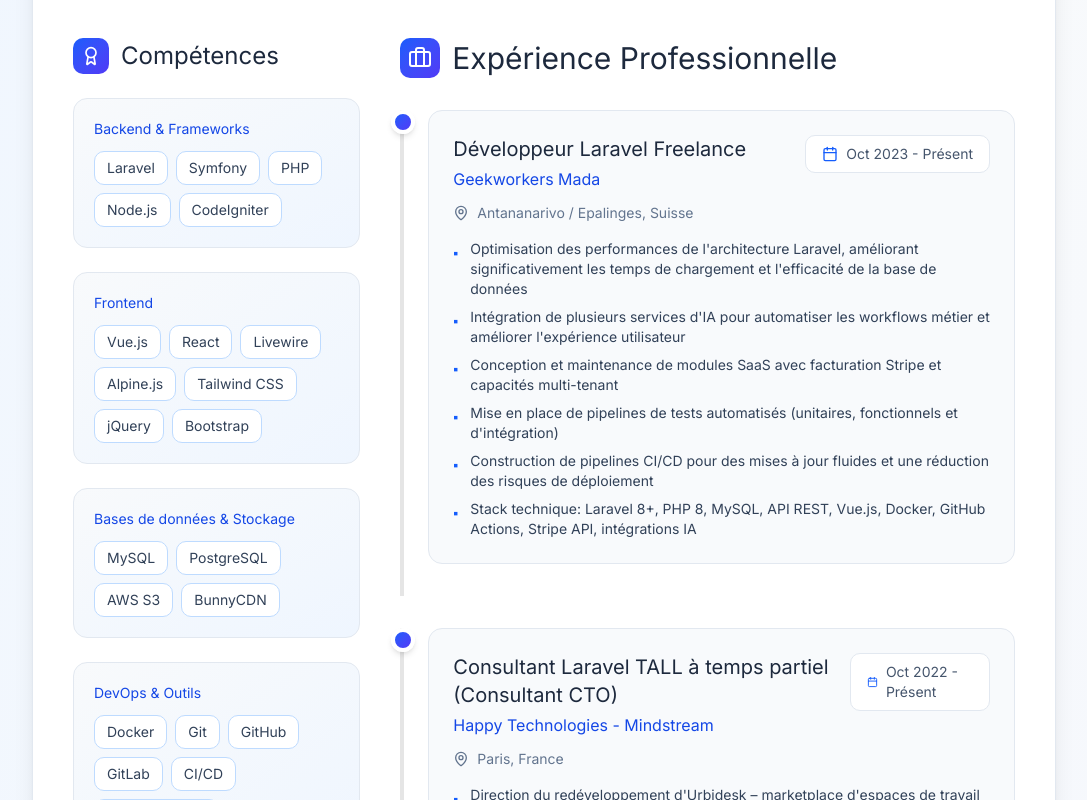
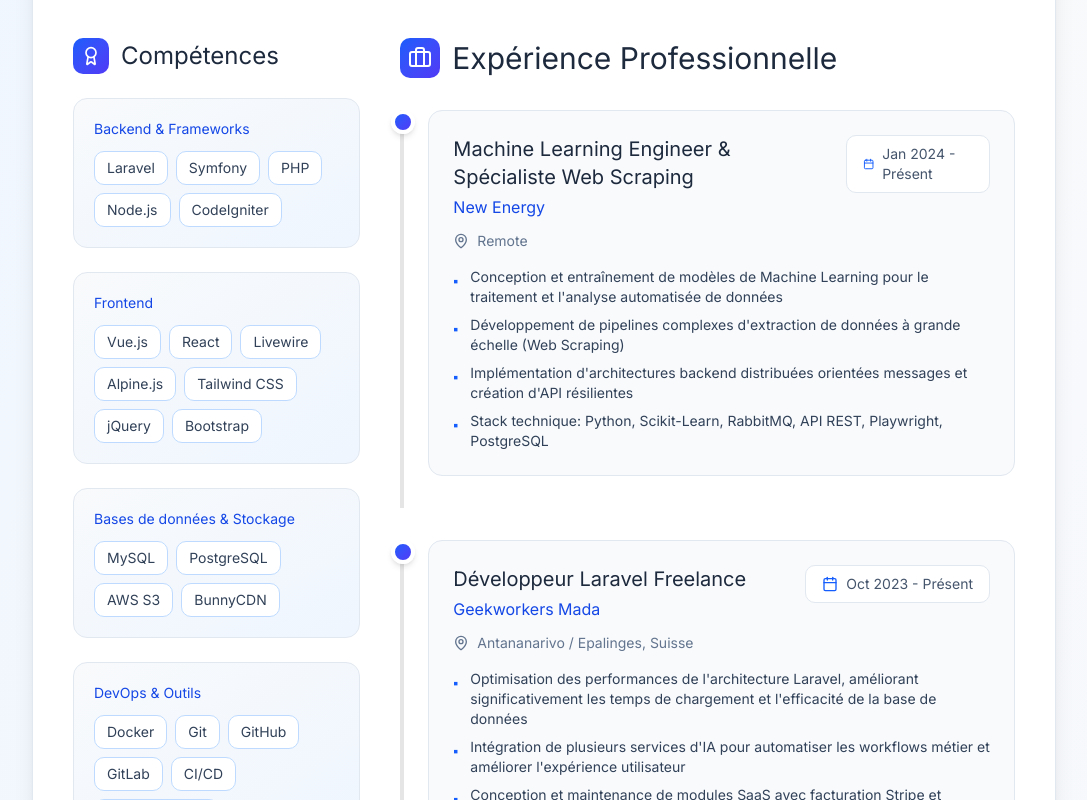
Before and after one commit to ainaeliasy/CV, a React (Vite) app: page / in a window 1280 px wide. Shown: the part 600-1400 px from the top of the page, without its empty margins (96-1183 px from the left). Built offline with nearby package versions, Linux system fonts and the light colour scheme.

Commit message:
Anonymize New Energy experience to comply with NDA

```diff
--- a/src/components/Experience.tsx
+++ b/src/components/Experience.tsx
@@ -11,6 +11,19 @@ interface ExperienceItem {
 }
 
 const experiences: ExperienceItem[] = [
+  {
+    id: '0',
+    title: 'Machine Learning Engineer & Spécialiste Web Scraping',
+    company: 'New Energy',
+    period: 'Jan 2024 - Présent',
+    location: 'Remote',
+    description: [
+      'Conception et entraînement de modèles de Machine Learning pour le traitement et l\'analyse automatisée de données',
+      'Développement de pipelines complexes d\'extraction de données à grande échelle (Web Scraping)',
+      'Implémentation d\'architectures backend distribuées orientées messages et création d\'API résilientes',
+      'Stack technique: Python, Scikit-Learn, RabbitMQ, API REST, Playwright, PostgreSQL',
+    ],
+  },
   {
     id: '1',
     title: 'Développeur Laravel Freelance',
@@ -30,7 +43,7 @@ const experiences: ExperienceItem[] = [
     id: '2',
     title: 'Consultant Laravel TALL à temps partiel (Consultant CTO)',
     company: 'Happy Technologies - Mindstream',
-    period: 'Oct 2022 - Présent',
+    period: 'Oct 2022 - Jan 2024',
     location: 'Paris, France',
     description: [
       'Direction du redéveloppement d\'Urbidesk – marketplace d\'espaces de travail collaboratifs',
```
Also changed, not shown: 1 other file (tests, documents, lock files or other folders).
